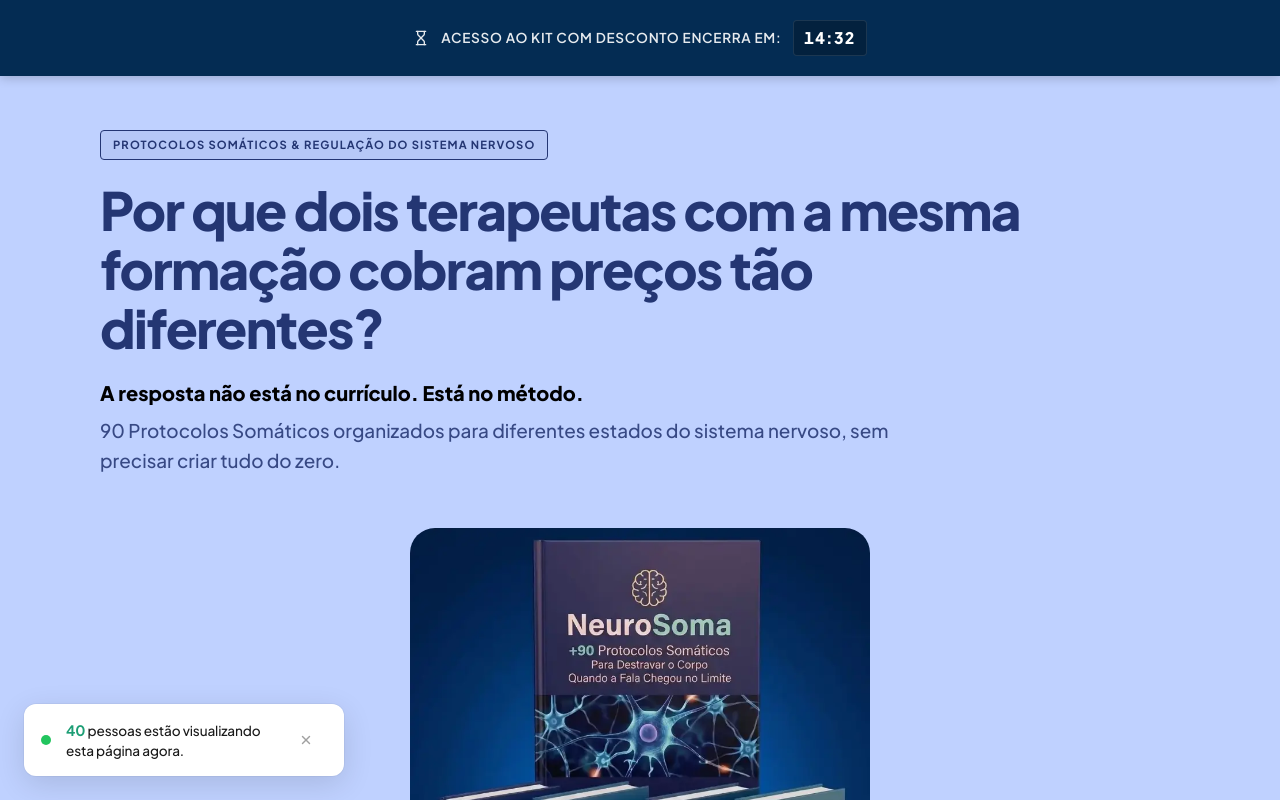
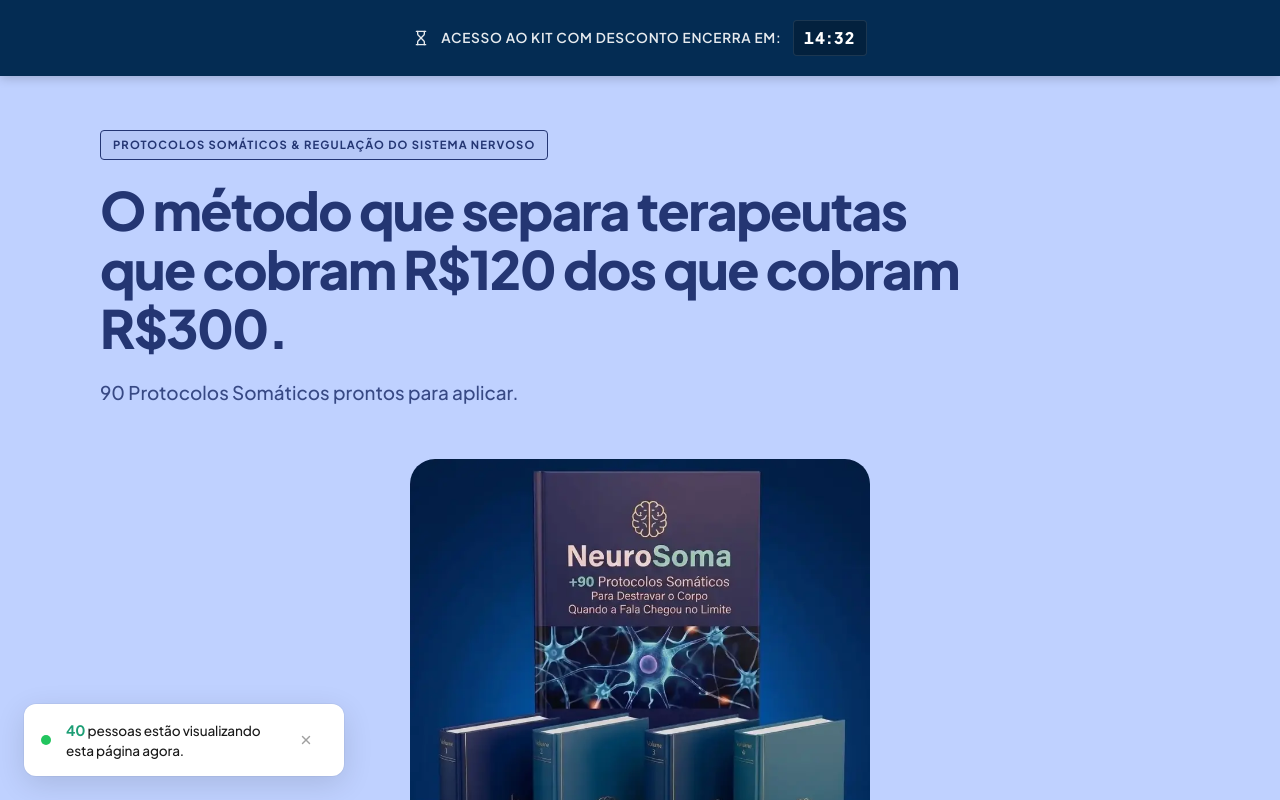
Before and after one commit to lopessjv07/deep, a Next.js app: page /promo in a window 1280 px wide. Shown: the top 800 px of the page. Built offline with nearby package versions, Linux system fonts and the light colour scheme.

Commit message:
head line promo

```diff
--- a/src/app/promo/page.tsx
+++ b/src/app/promo/page.tsx
@@ -120,12 +120,12 @@ export default function Promo() {
               <span className={`${styles.badge} ${styles.badgeDark}`}>Protocolos Somáticos & Regulação do Sistema Nervoso</span>
 
               <h1 className={styles.heroTitle}>
-                Por que dois terapeutas com a mesma formação cobram preços tão diferentes?
+                O método que separa terapeutas<br />
+                que cobram R$120 dos que cobram R$300.
               </h1>
 
               <p className={styles.heroSub}>
-                <strong>A resposta não está no currículo. Está no método.</strong><br />
-                90 Protocolos Somáticos organizados para diferentes estados do sistema nervoso, sem precisar criar tudo do zero.
+                90 Protocolos Somáticos prontos para aplicar.
               </p>
             </div>
 
```
